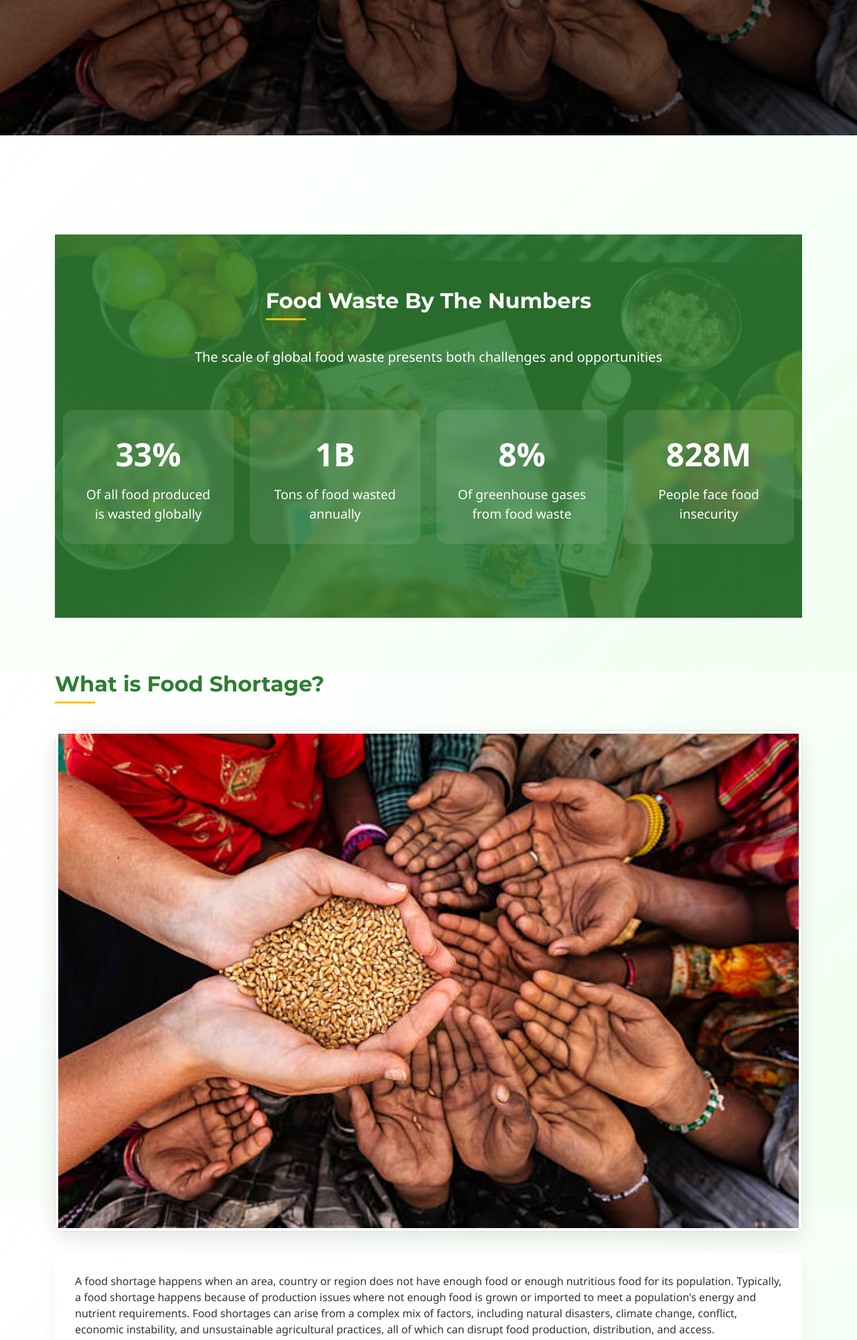
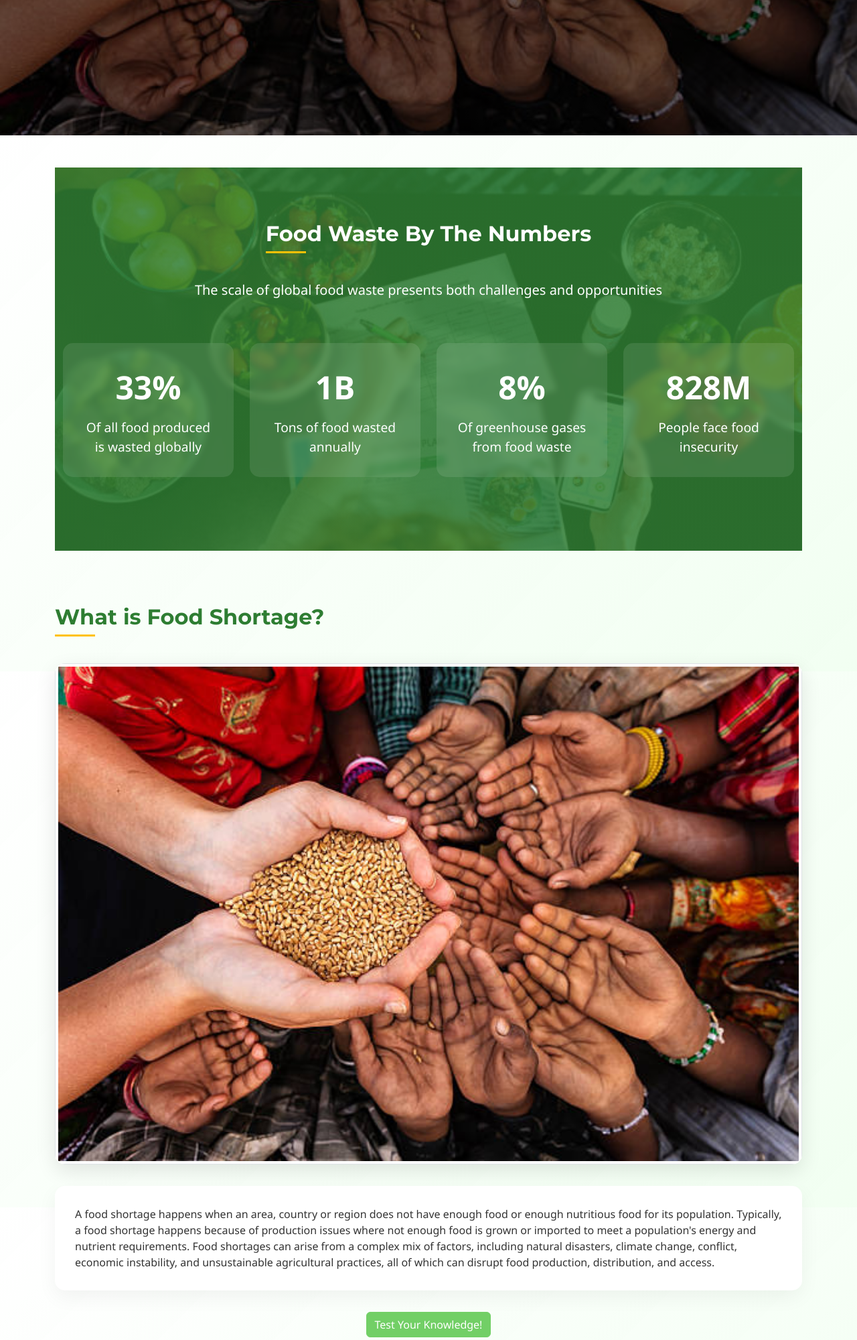
Before and after one commit to JolieNgai/INF1005-P3-6, a PHP site: page /index.php in a window 1280 px wide. Shown: the part 598-2598 px from the top of the page at 67% size. Run offline with PHP 8.4, Linux system fonts and the light colour scheme.

Commit message:
styling register

```diff
--- a/css/main.css
+++ b/css/main.css
@@ -90,11 +90,7 @@ figure:hover figcaption {
     transform: translateY(0);
 }
 
-main {
-  min-height: 100vh; /* Ensure main content occupies full height */
-  padding-top: 100px; /* Adjust for fixed navbar */
-  margin-bottom: 2rem; /* Prevent overlap with footer */
-}
+
 
 /* ==========================================================================
    2. Common components (navbar, buttons, etc.)
```
